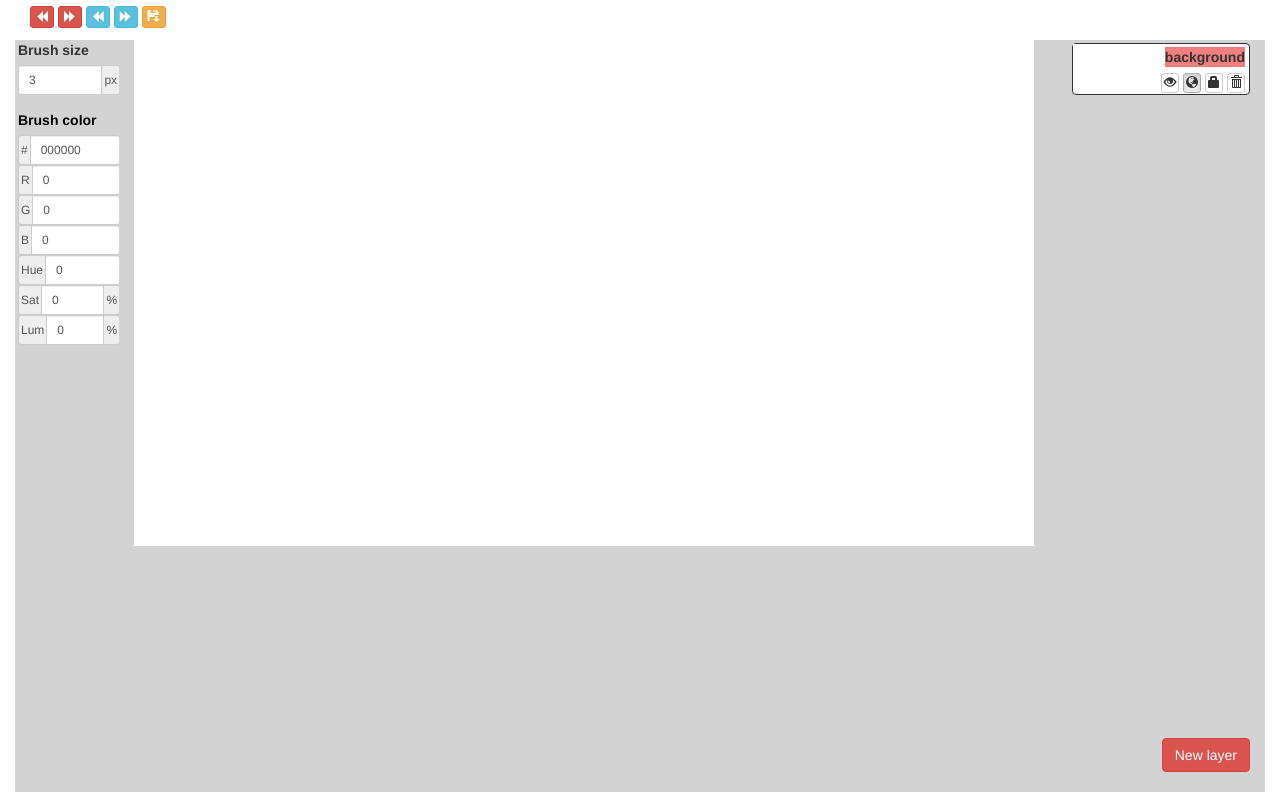
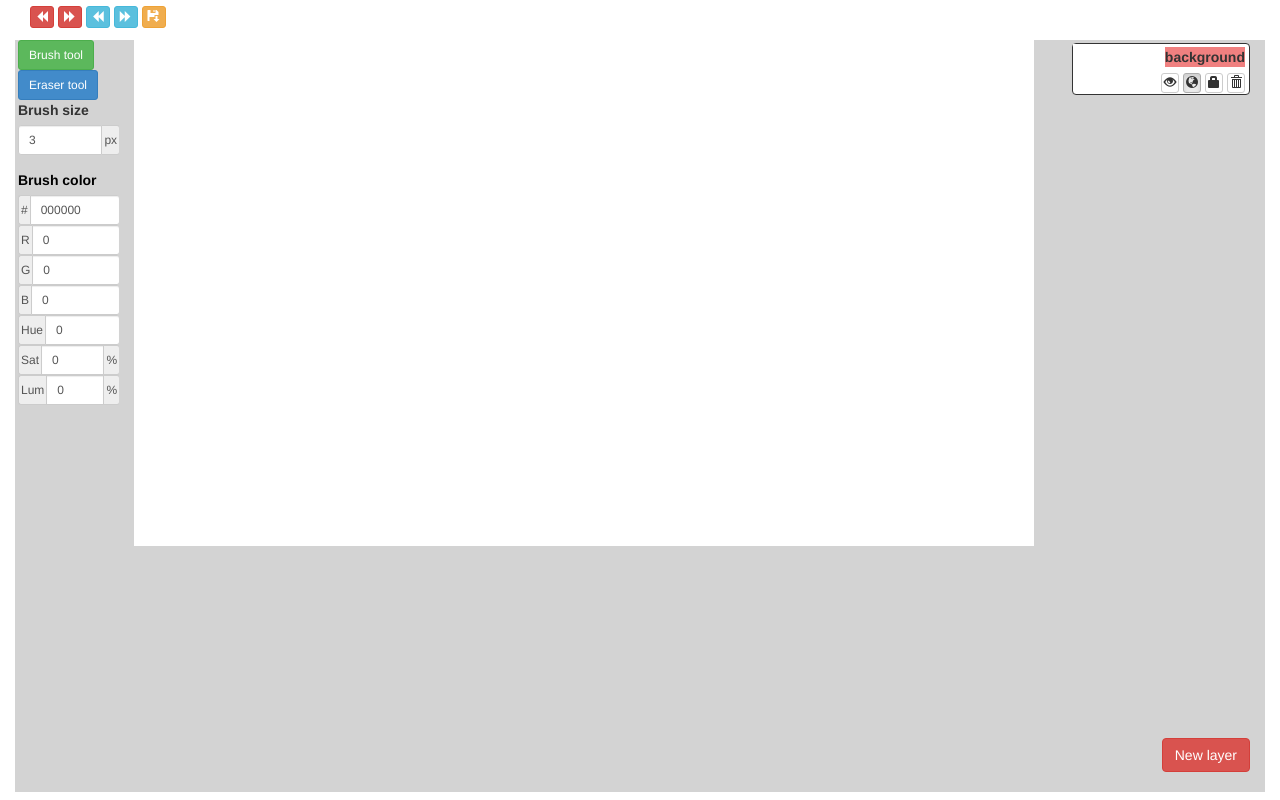
Before and after one commit to jacekkopecky/drawingplatform, a plain HTML site: page public/index.html in a window 1280 px wide. Drawn offline with nearby package versions, Linux system fonts and the light colour scheme.

Commit message:
Adding eraser tool
Note - this isn’t a proper eraser it’s just a brush tool set to white.
If there is time towards the end of the project a proper eraser tool
will be developed that chisels out pixels leaving transparent ones when
erasing

```diff
--- a/public/index.html
+++ b/public/index.html
@@ -30,6 +30,8 @@
 			</button>
 		</div>
 		<div class="UIelement col-md-1" id="leftNav">
+			<button type="button" class="btn btn-primary btn-sm" id="brushToolButton">Brush tool</button>
+			<button type="button" class="btn btn-primary btn-sm" id="eraserToolButton">Eraser tool</button>
 			<form>
 				<div class="form-group">
 					<label>Brush size</label>
--- a/public/js/platform.js
+++ b/public/js/platform.js
@@ -9,6 +9,7 @@ var platform = {
 
 	// Brush object settings
 	brush: {
+		prevBrushColor: '000000',
 		brushColorHex: '000000',
 		brushSize: 3,
 		brushType: 'round',
@@ -24,6 +25,12 @@ var platform = {
 		 * @return boolean
 		 */
 		changeBrushColorHex: function(brushColorHex, updateRGB, updateHSL){
+			// If we are 'erasing' set the brush to white and don't update the color values
+			if (brushColorHex === 'eraser') {
+				platform.brush.brushColorHex = 'ffffff';
+				return true;
+			}
+
 			// If color is an object then we need to get the value
 			if (typeof brushColorHex === 'object') {
 				brushColorHex = $('#brushColorHex').val();
@@ -859,6 +866,20 @@ var platform = {
 
 			$('#newLayerButton').on('click', platform.layers.addLayer);
 
+			$('#brushToolButton').on('click', function(){
+				$("#brushToolButton").addClass('btn-success').removeClass('btn-primary');
+				$("#eraserToolButton").addClass('btn-primary').removeClass('btn-success');
+				platform.brush.brushColorHex = platform.brush.prevBrushColor;
+			});
+			$('#brushToolButton').click();
+
+			$('#eraserToolButton').on('click', function(){
+				$("#eraserToolButton").addClass('btn-success').removeClass('btn-primary');
+				$("#brushToolButton").addClass('btn-primary').removeClass('btn-success');
+				platform.brush.prevBrushColor = platform.brush.brushColorHex;
+				platform.brush.changeBrushColorHex('eraser',false,false);
+			});
+
 		},
 		/**
 		 * Function to add event listeners to the buttons on a layer preview panel
```
